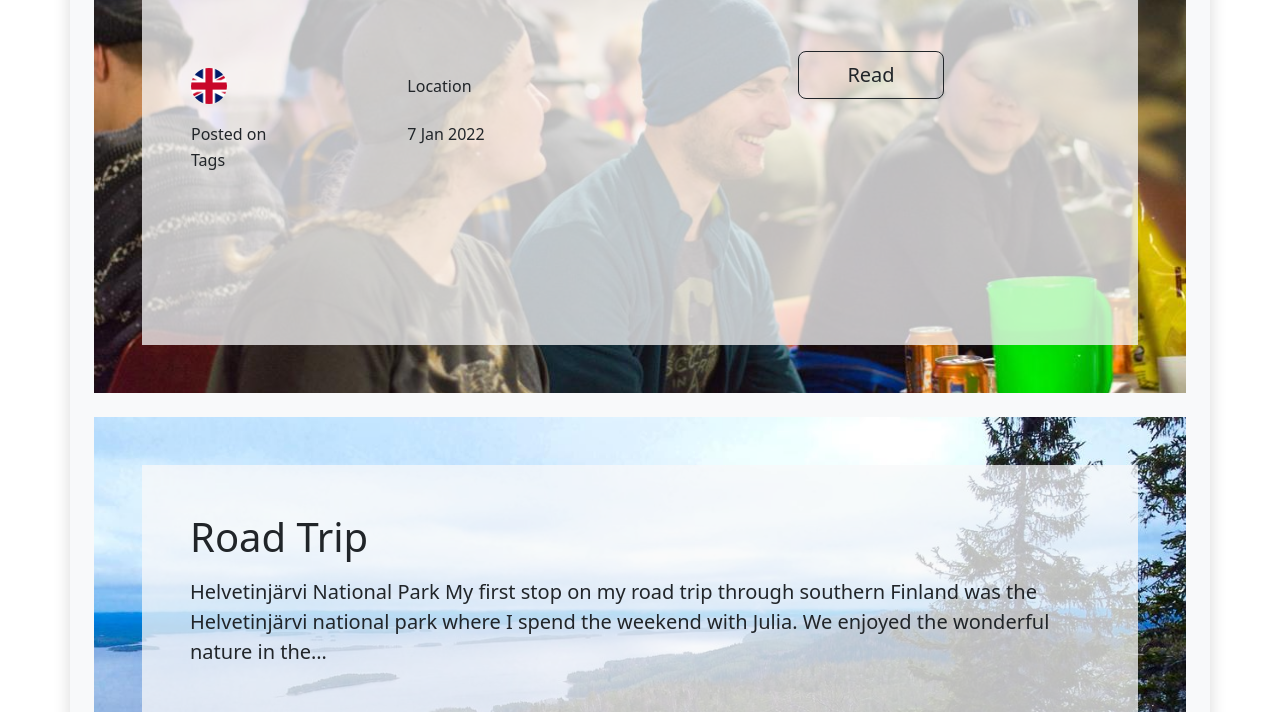
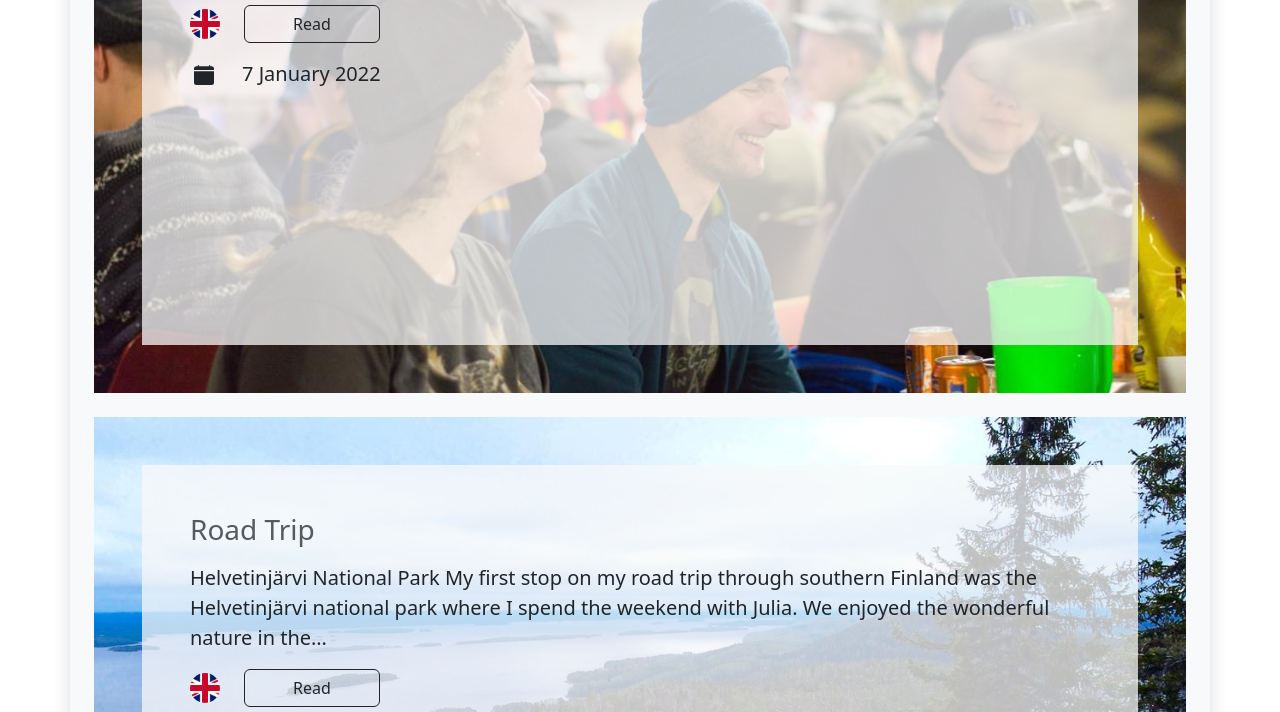
Before and after one commit to twendt97/website, a Gatsby site: page /blog in a window 1280 px wide. Shown: the part 337-1049 px from the top of the page. Built offline with nearby package versions, Linux system fonts and the light colour scheme; Gatsby itself is replaced by a stand-in of ours.

Commit message:
Finish blog preview and add icons

```diff
--- a/package.json
+++ b/package.json
@@ -16,6 +16,7 @@
   },
   "dependencies": {
     "@mdx-js/react": "^2.3.0",
+    "@react-icons/all-files": "^4.1.0",
     "bootstrap": "^5.3.1",
     "gatsby": "^5.11.0",
     "gatsby-cli": "^5.11.0",
--- a/src/components/images.js
+++ b/src/components/images.js
@@ -99,7 +99,7 @@ export const OverlayCard = ({ image, image_alt, children }) => {
                 className="card-img rounded-0"
                 alt={image_alt}
             />
-            <div class="card-img-overlay bg-light bg-opacity-75 p-md-5 m-5 rounded-0">
+            <div class="card-img-overlay bg-light bg-opacity-75 p-4 p-md-5 m-md-5 rounded-0">
                 {children}
             </div>
         </div >
--- a/src/components/text.js
+++ b/src/components/text.js
@@ -1,8 +1,9 @@
 import * as React from 'react'
 import { Link, graphql, useStaticQuery } from 'gatsby'
 import { GatsbyImage, getImage } from 'gatsby-plugin-image'
+import { BsCalendarFill } from "@react-icons/all-files/bs/BsCalendarFill"
 
-export const BlogPostPreview = ({ link, title, post_date, language, location, children }) => {
+export const BlogPostPreview = ({ link, title, post_date, language, children }) => {
     const flags = useStaticQuery(graphql`{
     allFile(
         filter: {sourceInstanceName: {eq: "components"}, relativePath: {regex: "/static_images/.*_flag.png$/"}}
@@ -13,8 +14,8 @@ export const BlogPostPreview = ({ link, title, post_date, language, location, ch
         name
         childImageSharp {
             gatsbyImageData(
-                height: 20
-                width: 20
+                height: 30
+                width: 30
                 quality: 100
                 outputPixelDensities: [4]
                 transformOptions: {cropFocus: CENTER}
@@ -24,15 +25,19 @@ export const BlogPostPreview = ({ link, title, post_date, language, location, ch
     }
     }`)
     var flag_name;
+    var read_lable;
     switch (language) {
         case 'en':
-            flag_name = 'british_flag'
+            flag_name = 'british_flag';
+            read_lable = 'Read';
             break;
         case 'de':
-            flag_name = 'german_flag'
+            flag_name = 'german_flag';
+            read_lable = 'Lesen';
             break;
         case 'es':
-            flag_name = 'spanish_flag'
+            flag_name = 'spanish_flag';
+            read_lable = 'Leer';
             break;
         default:
             throw new Error("Language code " + language + " not recognized")
@@ -40,40 +45,32 @@ export const BlogPostPreview = ({ link, title, post_date, language, location, ch
     const flag_img = getImage(flags.allFile.nodes.find((node) => node.name === flag_name))
     return (
         <div>
-            <h1 class="card-title">
-                <Link to={link} className='text-dark text-decoration-none'>
+            <h3 class="card-title">
+                <Link to={link} className='link-dark link-opacity-75 link-opacity-100-hover text-decoration-none'>
                     {title}
                 </Link>
-            </h1>
+            </h3>
             <div class="my-3 card-text d-none d-lg-block fs-5">
                 <p>
                     {children}
                 </p>
             </div>
-            <div class="row justify-content-between justify-content-lg-around my-3 my-lg-5">
-                <div class="col">
-                    <table class="table table-borderless">
-                        <tr>
-                            <td>
-                                <GatsbyImage
-                                    image={flag_img}
-                                    className='rounded-5 img-fluid my-3'
-                                />
-                            </td>
-                            <td>Location</td>
-                        </tr>
-                        <tr>
-                            <td>Posted on</td>
-                            <td>{post_date}</td>
-                        </tr>
-                        <tr>
-                            <td>Tags</td>
-                        </tr>
-                    </table>
+            <div class="d-flex justify-content-start align-items-center my-3 fs-5">
+                <div class='me-3'>
+                    <GatsbyImage
+                        image={flag_img}
+                        className='rounded-5'
+                    />
                 </div>
-                <div class="col text-center">
-                    <Link to={link} className='btn btn-outline-dark btn-lg py-2 px-5'>Read</Link>
+                <div class="text-center mx-2">
+                    <Link to={link} className='btn btn-outline-dark px-5'>
+                        {read_lable}
+                    </Link>
                 </div>
+            </div>
+            <div class='d-flex d-flex-row justify-content-start fs-5'>
+                <span class="mx-1"><BsCalendarFill /></span>
+                <span class="mx-4">{post_date}</span>
             </div>
         </div>
     )
--- a/src/pages/blog/index.js
+++ b/src/pages/blog/index.js
@@ -17,7 +17,7 @@ const BlogPage = ({ data }) => {
           <BlogPostPreview
             title={node.frontmatter.title}
             link={`/blog/${node.frontmatter.date}/${node.frontmatter.slug}`}
-            post_date={moment(node.frontmatter.date).format("D MMM YYYY")}
+            post_date={moment(node.frontmatter.date).format("D MMMM YYYY")}
             language={node.frontmatter.language}
           >
             {node.excerpt}
```
Also changed, not shown: 1 other file.
